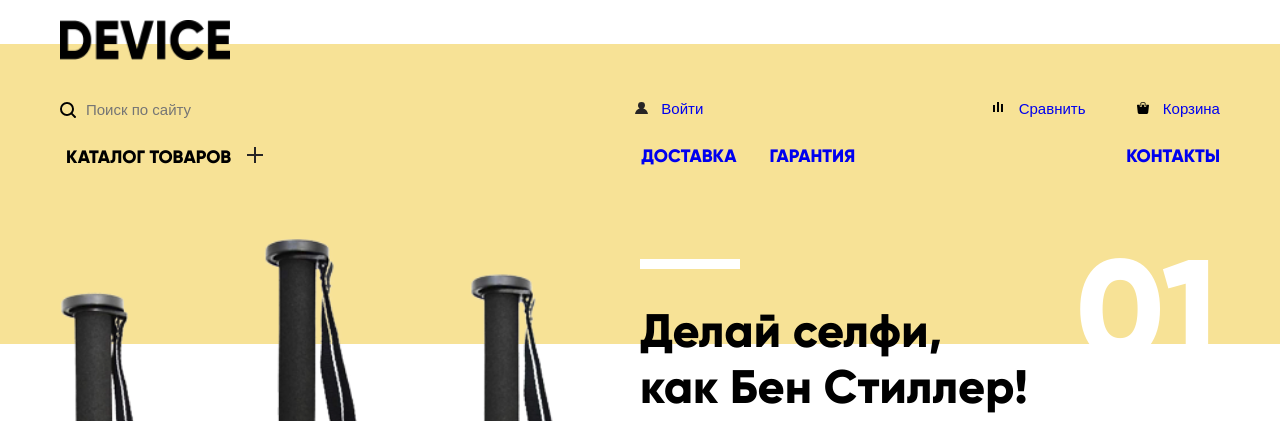
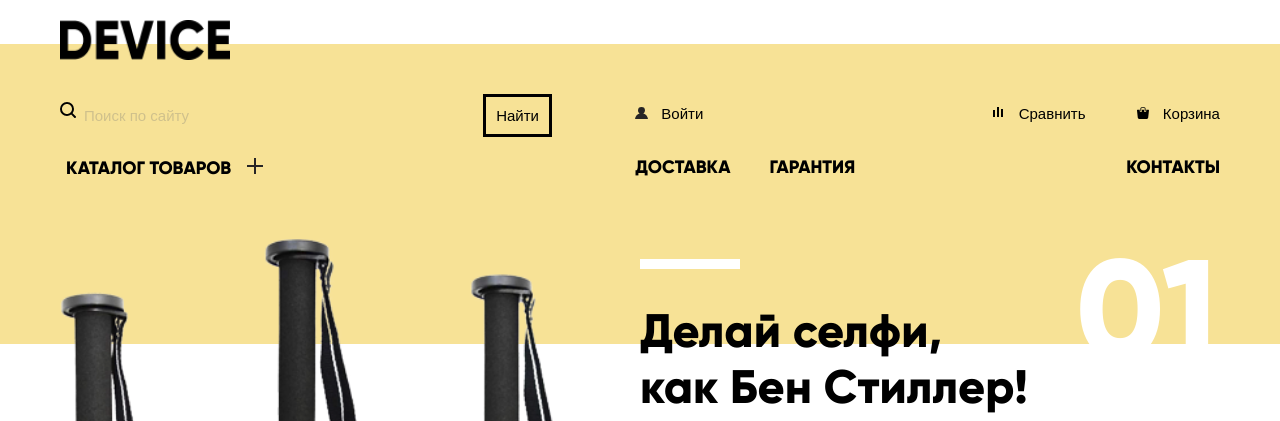
Before and after one commit to Atomini/lern_html_css_js, a Django app: page /device/ in a window 1280 px wide. Shown: the top 421 px of the page. Run offline with Django 4.2, Linux system fonts and the light colour scheme.

Commit message:
закончена стили для навигации в device-index

```diff
--- a/site_f/main/static/device/css/nav.css
+++ b/site_f/main/static/device/css/nav.css
@@ -6,6 +6,14 @@
     top: -24px;
     right: 0px;
 
+}
+
+.nav-logo:hover{
+    opacity: 0.5;
+}
+
+.nav-logo:active{
+    opacity: 0.2;
 }
 
 .nav-bar{
@@ -50,12 +58,46 @@
     background: transparent;
     border: none;
     font: inherit;
+    opacity: 0.3;
+    width: 400px;
+
+    padding: 0;
+    padding-bottom: 4px;
+}
+
+.search-input:hover{
+    opacity: 0.5;
+}
+
+.search-input:focus{
+    outline: none;
+    border-bottom: 3px solid black;
+    opacity: 1;
+}
+
+.search-button{
+    background: transparent;
+    padding: 10px;
+    border: 3px solid black;
+
+    position: relative;
+    right: 5px;
+}
+
+.search-button:hover{
+    background: black;
+    color: white;
+}
+
+.search-button:active{
+    color: #cccccc;
 }
 
 .login{
     position: relative;
     padding-left: 50px;
     width: 280px;
+    padding-top: 5px;
 
 }
 
@@ -63,7 +105,7 @@
     content: "";
 
     position: absolute;
-    top: 8px;
+    top: 13px;
     left: 24px;
 
     width: 18px;
@@ -78,13 +120,14 @@
 .cart{
     position: relative;
     padding-left: 50px;
+    padding-top: 5px;
 }
 
 .compare::before{
     content: "";
 
     position: absolute;
-    top: 8px;
+    top: 13px;
     left: 24px;
 
     width: 18px;
@@ -99,7 +142,7 @@
     content: "";
 
     position: absolute;
-    top: 8px;
+    top: 13px;
     left: 24px;
 
     width: 18px;
@@ -141,7 +184,7 @@
 
 .delivery-list{
     position: relative;
-    right: -148px;
+    right: -142px;
 
 }
 
@@ -172,3 +215,20 @@
     background: transparent;
     border: 0;
 }
+
+a.link:active,
+a.link:hover,
+a.link{
+    text-decoration: none;
+    color: black;
+}
+
+a.link:hover,
+button.catalog-button:hover{
+    opacity: 0.5;
+}
+
+a.link:active,
+button.catalog-button:active{
+    opacity: 0.2;
+}
--- a/site_f/main/templates/device/index.html
+++ b/site_f/main/templates/device/index.html
@@ -15,29 +15,37 @@
 <body>
     <header>
         <nav class="nav-bar">
-            <img class="nav-logo" src="{% static 'image/device/logo.png' %}" alt="Логотип Девайс">
+            <a href="{% url 'index_device' %}">
+                <img class="nav-logo" src="{% static 'image/device/logo.png' %}" alt="Логотип Девайс">
+            </a>
             <div class="nav-top-wrapper">
                 <div class="search-wrap">
                     <input class="search-input" type="search" placeholder="Поиск по сайту"  >
+                    <button class="search-button">Найти</button>
                 </div>
                 <div class="login">
-                    <a href="#" >Войти</a>
+                    <a class="link" href="#" >Войти</a>
                 </div>
                 <div class="compare">
-                    <a href="#">Сравнить</a>
+                    <a class="link" href="#">Сравнить</a>
                 </div>
                 <div class="cart">
-                    <a href="#">Корзина</a>
+                    <a class="link" href="#">Корзина</a>
                 </div>
             </div>
-
             <ul class="navigation-line font-gilroy-extrabold">
-                <button class="catalog-button font-gilroy-extrabold" type="button">
+                <button id="catalog-button" class="catalog-button font-gilroy-extrabold" type="button">
                     <li class="catalog-list">Каталог товаров</li>
                 </button>
-                <li class="delivery-list"><a href="#">Доставка</a></li>
-                <li class="garant-list"><a href="#">Гарантия</a></li>
-                <li><a href="#">Контакты</a></li>
+                <li class="delivery-list">
+                    <a class="link" href="#">Доставка</a>
+                </li>
+                <li class="garant-list">
+                    <a class="link" href="#">Гарантия</a>
+                </li>
+                <li>
+                    <a class="link"href="#">Контакты</a>
+                </li>
             </ul>
             <ul class="catalog-hidden visually-hidden">
                 <li>Виртуальная реальность</li>
```
